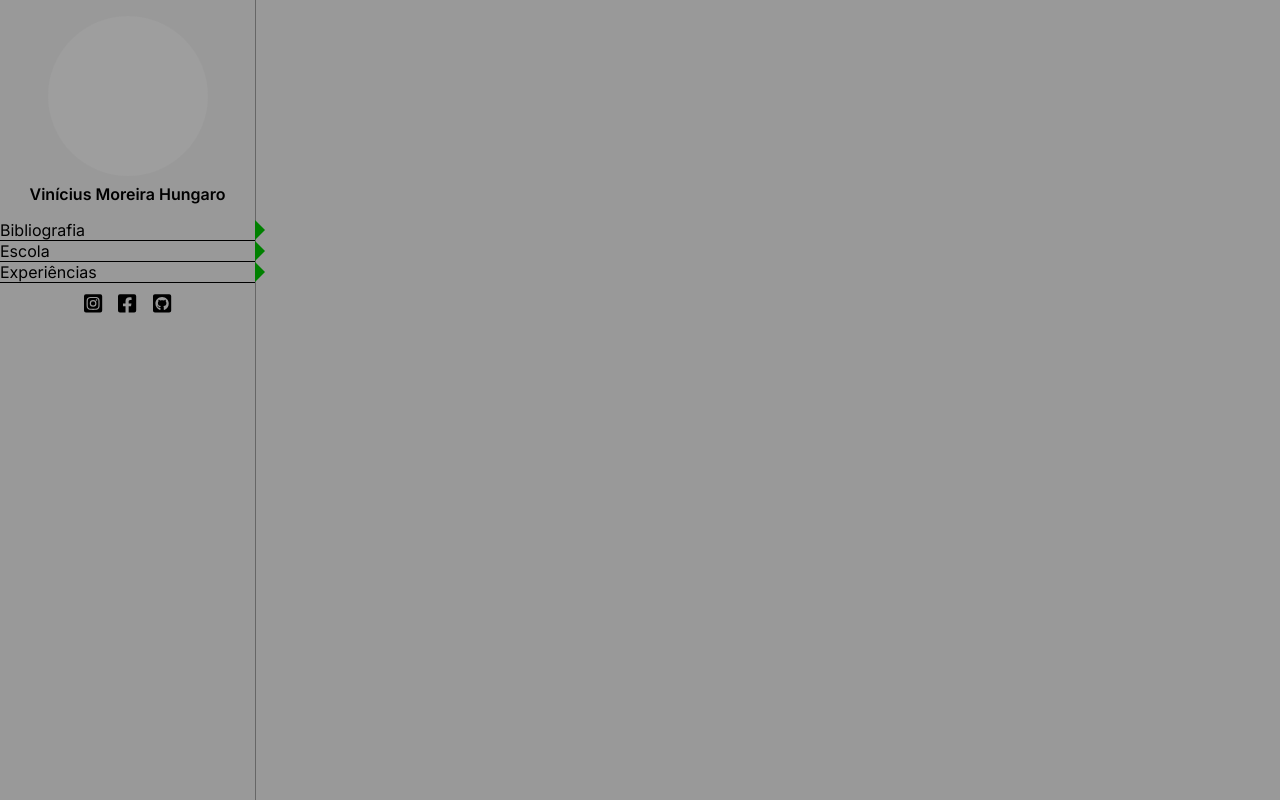
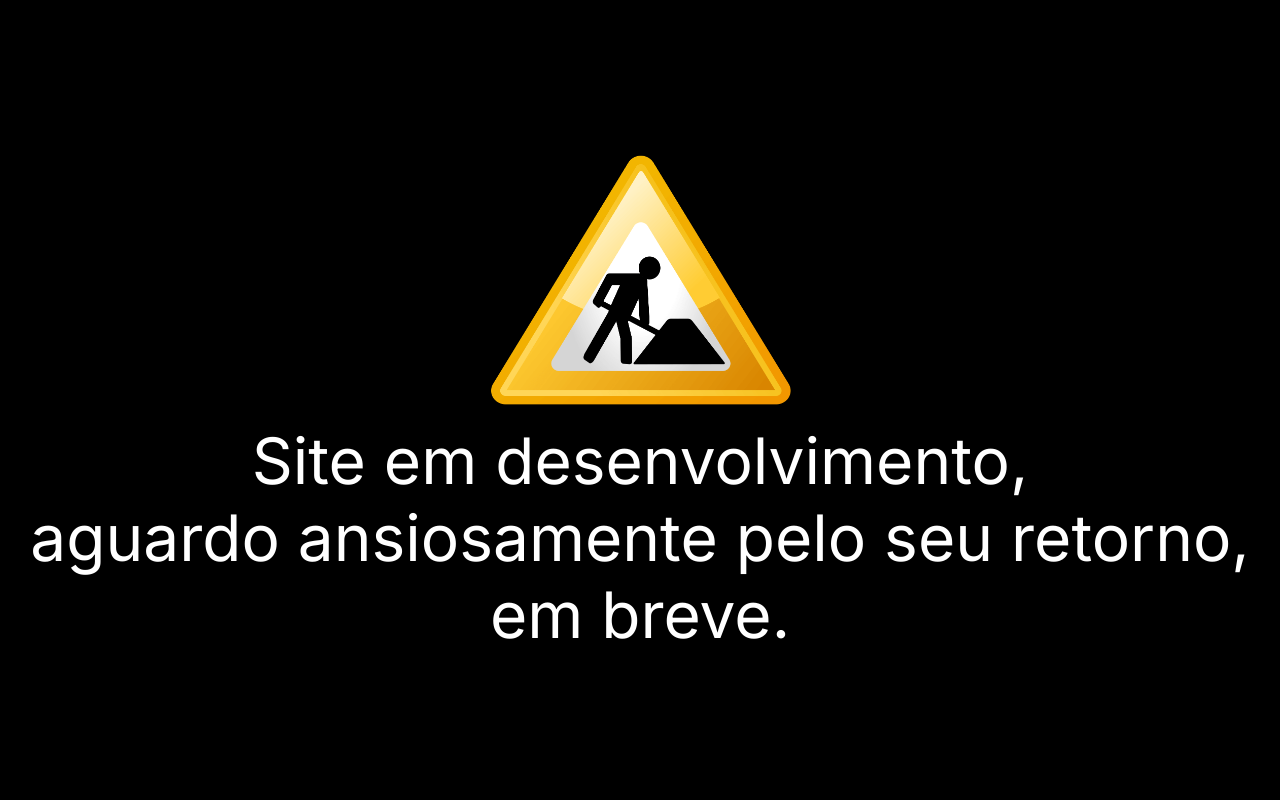
Before and after one commit to Sulfite/portifolio, a Next.js app: page / in a window 1280 px wide. Built offline with nearby package versions, Linux system fonts and the light colour scheme; grey boxes are pictures that could not be loaded.

Commit message:
Component  Constructor and styles

```diff
--- /dev/null
+++ b/src/components/Constructor.tsx
@@ -0,0 +1,10 @@
+import styles from '../styles/components/Constructor.module.css';
+
+export function Constructor () {
+    return (
+        <div className={styles.container}>
+            <img src="inConstructor.png" alt="Em Construção"/>
+            <p>Site em desenvolvimento, <br />aguardo ansiosamente pelo seu retorno,<br /> em breve.</p>
+        </div>
+    );
+}
--- a/src/pages/index.tsx
+++ b/src/pages/index.tsx
@@ -1,15 +1,22 @@
 import Head from 'next/head';
+import { useState } from 'react';
+import { Constructor } from '../components/Constructor';
+
 import { SideBar } from '../components/SideBar';
-
 
 import styles from '../styles/components/Home.module.css';
 
-// import SideBar from '../components/SideBar';
+export default function Home() {
 
-export default function Home() {
+	const [ inContructor, setInConstructor ] = useState(1);
+
 	return (
 		<div className={styles.container}>
-			<SideBar />
+			{
+				inContructor == 1 ?
+					<Constructor /> :
+					<SideBar />
+			}
 		</div>
 	)
 }
--- /dev/null
+++ b/src/styles/components/Constructor.module.css
@@ -0,0 +1,42 @@
+.container {
+    position: absolute;
+    right: 0;
+    left: 0;
+    top: 0;
+    bottom: 0;
+
+    width: 100%;
+    height: 100%;
+
+    padding: 1rem;
+
+    display: flex;
+    flex-direction: column;
+    justify-content: center;
+    align-items: center;
+    text-align: center;
+
+    background-color: #000;
+}
+
+.container > img {
+    width: 25%;
+}
+
+.container > p {
+    margin-top: 1rem;
+    color: #fff;
+    font-size: 4rem;
+}
+
+@media(max-width: 720px) {
+    .container > p {
+        margin-top: 1rem;
+        color: #fff;
+        font-size: 2rem;
+    }
+
+    .container > img {
+        width: 75%;
+    }
+}
```
Also changed, not shown: public/inConstructor.png (added).
